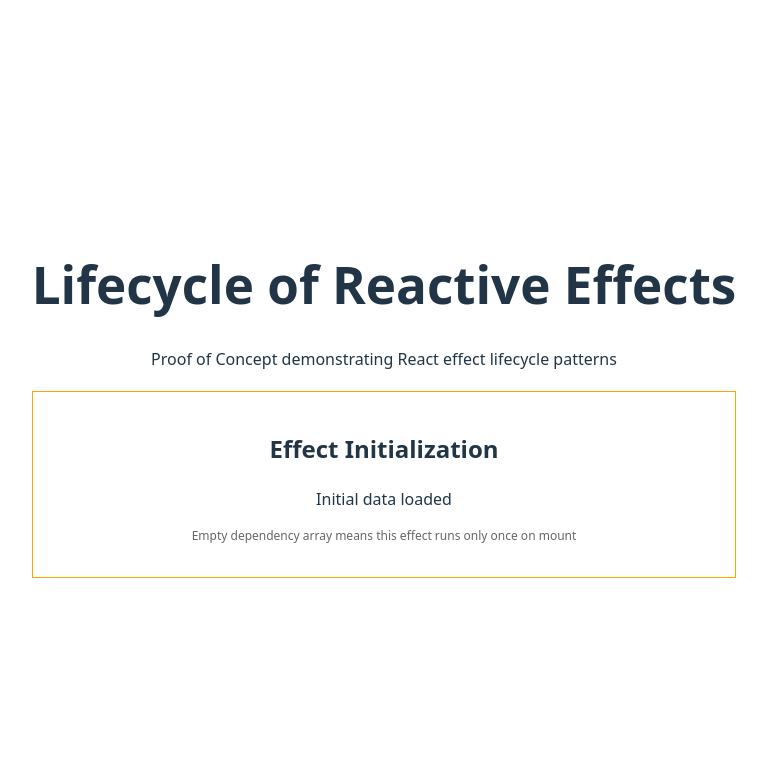
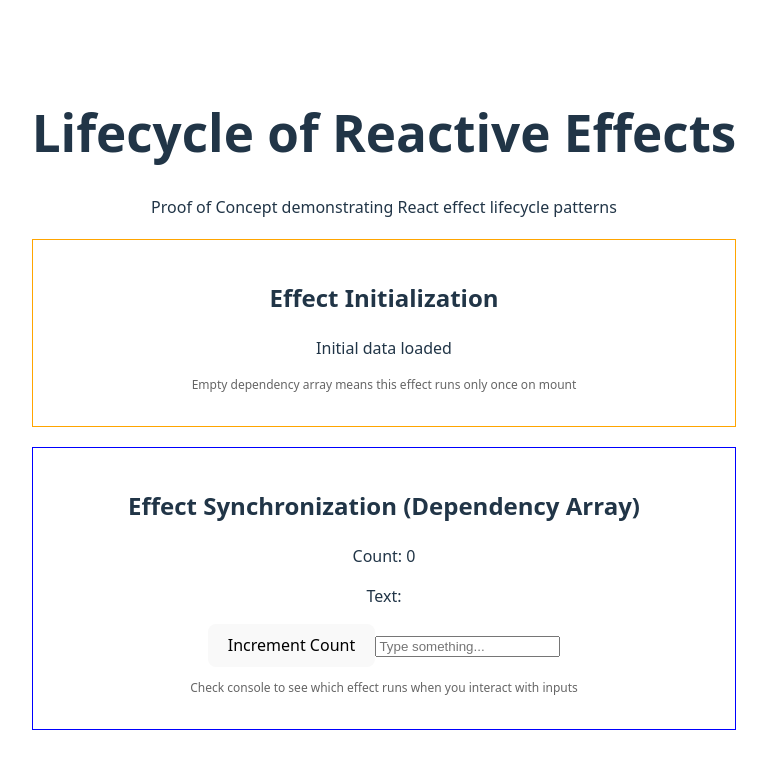
Before and after one commit to brscherer/react-playground, a React (Vite) app in the folder lifecycle-reactive-effects/: page / in a window 1280 px wide. Shown: the top 768 px of the page, without its empty margins (256-1023 px from the left). Built offline with nearby package versions, Linux system fonts and the light colour scheme.

Commit message:
lifecycle-reactive-effects: add effect synchronization

```diff
--- a/lifecycle-reactive-effects/src/App.tsx
+++ b/lifecycle-reactive-effects/src/App.tsx
@@ -1,5 +1,6 @@
 import './App.css'
 import { EffectInitialization } from './components/EffectInitialization'
+import { EffectSynchronization } from './components/EffectSynchronization'
 
 function App() {
   return (
@@ -8,6 +9,7 @@ function App() {
       <p>Proof of Concept demonstrating React effect lifecycle patterns</p>
       <div style={{ display: 'grid', gap: '20px', marginTop: '20px' }}>
         <EffectInitialization />
+        <EffectSynchronization />
       </div>
     </div>
   )
--- /dev/null
+++ b/lifecycle-reactive-effects/src/components/EffectSynchronization.tsx
@@ -0,0 +1,32 @@
+import { useState, useEffect } from 'react';
+
+export function EffectSynchronization() {
+  const [count, setCount] = useState(0);
+  const [text, setText] = useState('');
+
+  useEffect(() => {
+    console.log('Effect runs: count changed to', count);
+  }, [count]);
+
+  useEffect(() => {
+    console.log('Effect runs: text changed to', text);
+  }, [text]);
+
+  return (
+    <div style={{ padding: '20px', border: '1px solid blue' }}>
+      <h2>Effect Synchronization (Dependency Array)</h2>
+      <p>Count: {count}</p>
+      <p>Text: {text}</p>
+      <button onClick={() => setCount(count + 1)}>Increment Count</button>
+      <input
+        type="text"
+        value={text}
+        onChange={(e) => setText(e.target.value)}
+        placeholder="Type something..."
+      />
+      <p style={{ fontSize: '12px', color: '#666' }}>
+        Check console to see which effect runs when you interact with inputs
+      </p>
+    </div>
+  );
+}
```
